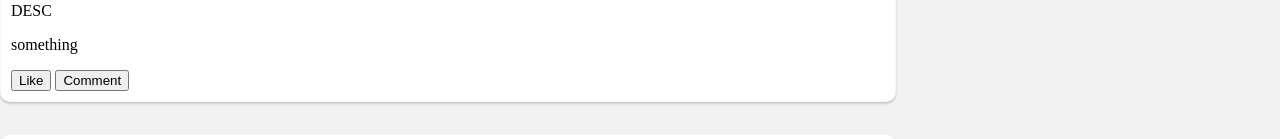
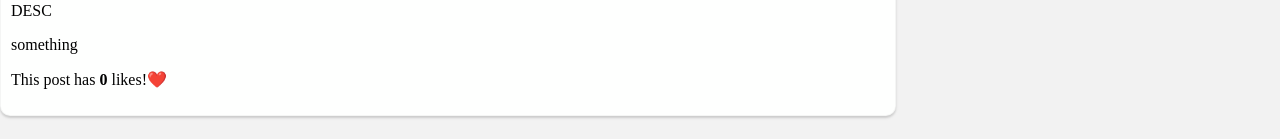
Before and after one commit to robinrbh/new-feed-project, a React (Create React App) app: page / in a window 1280 px wide. Shown: the part 435-574 px from the top of the page. Built offline with nearby package versions, Linux system fonts and the light colour scheme.

Commit message:
Like button

```diff
--- a/src/components/Post.js
+++ b/src/components/Post.js
@@ -9,7 +9,7 @@ export default function Post(props) {
       <h3>{props.title}</h3>
       <p>{props.description}</p>
       <p>something</p>
-      <PostButton title="Like" /> <PostButton title="Comment" />
+      <PostButton title="Like" />
     </div>
   );
 }
--- a/src/components/PostButton.js
+++ b/src/components/PostButton.js
@@ -1,9 +1,24 @@
-import React from 'react'
+import React, { useState } from "react";
 
 export default function PostButton(props) {
+  const initial_numLikes = 0;
+  const [numLikes, set_numLikes] = useState(initial_numLikes); // <- using state!
+
+  const increment = () => {
+    console.log("Yes, clicked! Current number of likes:", numLikes);
+    set_numLikes(numLikes + 1);
+  };
+
+
+
   return (
-    <button>
-        {props.title}
-    </button>
-  )
+    <div>
+      <p>
+        This post has <b>{numLikes}</b> likes!
+        <span style={{ cursor: "pointer" }} onClick={increment}>
+          &#10084;&#65039;
+        </span>
+      </p>
+    </div>
+  );
 }
```
